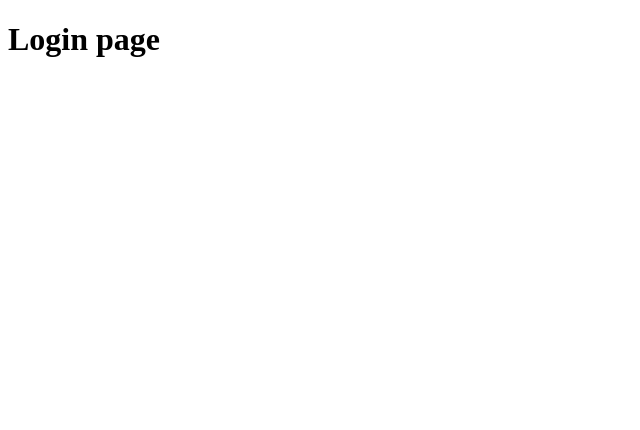
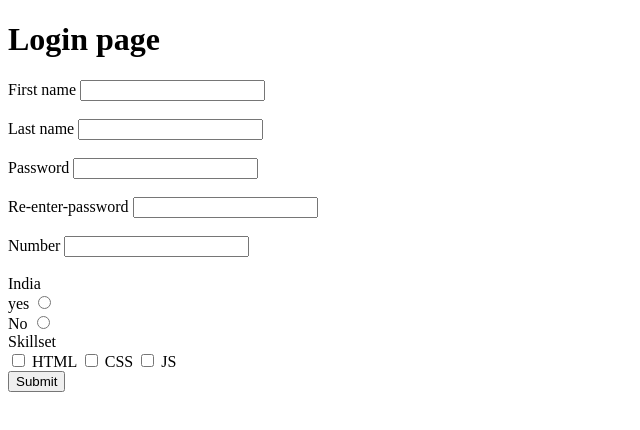
Before and after one commit to anshulsahu01/BJS-codes, a plain HTML site: page forms.html in a window 1280 px wide. Shown: the whole page, without its empty margins (0-640 px from the left). Drawn offline with Linux system fonts and the light colour scheme.

Commit message:
third commit

```diff
--- a/forms.html
+++ b/forms.html
@@ -8,6 +8,51 @@
 <body>
     <h1>Login page</h1>
     <form action="">
+        <label >First name</label>
+        <input type="text"> <br> <br>
+
+        <label >Last name</label>
+        <input type="text"> <br> <br>
+
+        <label >Password</label>
+        <input type="password"> <br> <br>
+
+        <label >Re-enter-password</label>
+        <input type="password"> <br> <br>
+        <label >Number</label>
+        <input type="text"> <br> <br>
+
+        India <BR>
+
+        <label >yes</label>
+        <input type="radio" name="India"> <br>
+
+        <label >No</label>
+        <input type="radio" name="India"> <br>
+
+        Skillset
+        <br>
+        <input type="checkbox"> <label >HTML</label>
+        <input type="checkbox"> <label > CSS</label>
+        <input type="checkbox"> <label >JS </label>
+        </BR>
+
+
+
+
+
+        <!-- <label >First name</label>
+        <input type="text"> <br>
+        <label >First name</label>
+        <input type="text"> <br>
+
+        <input type="text">
+
+        <input type="number">
+ -->
+
+
+        <input type="submit">
 
     </form>
 </body>
```
